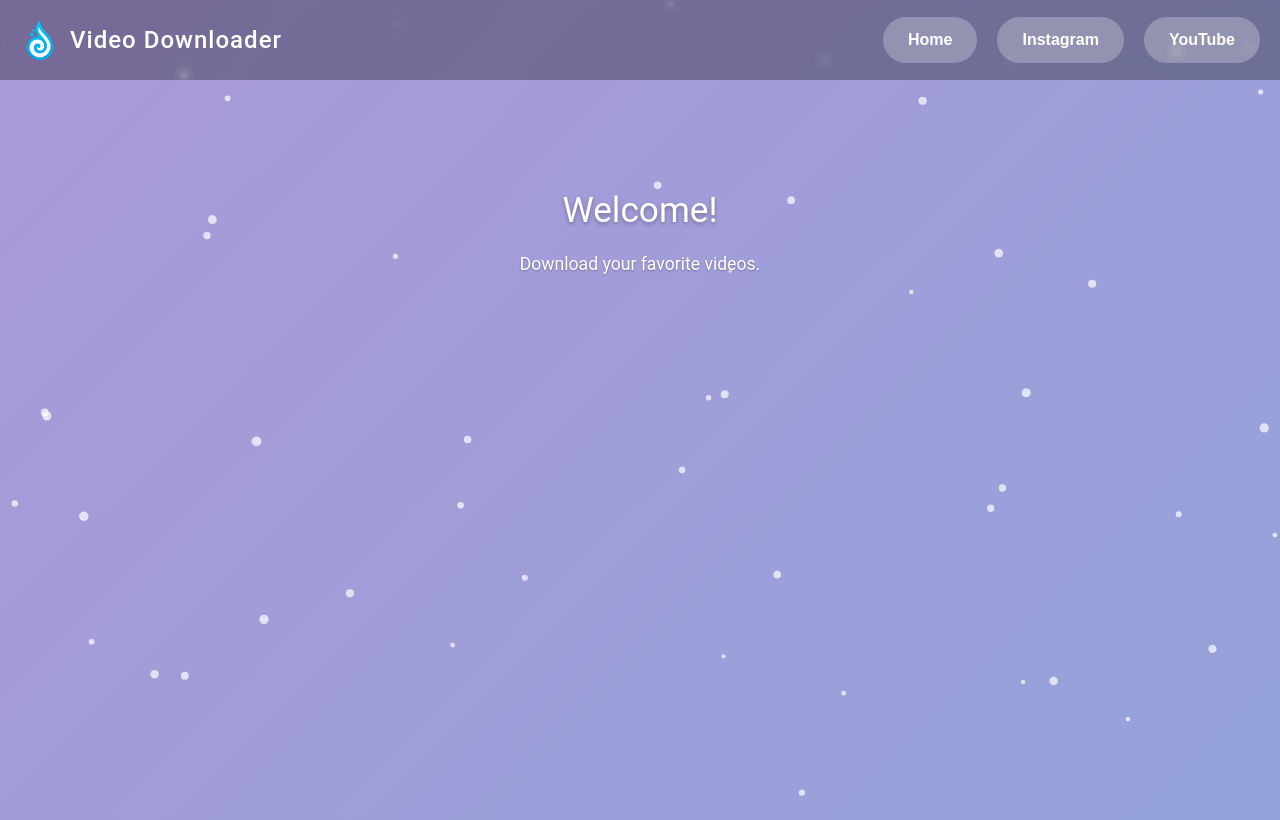
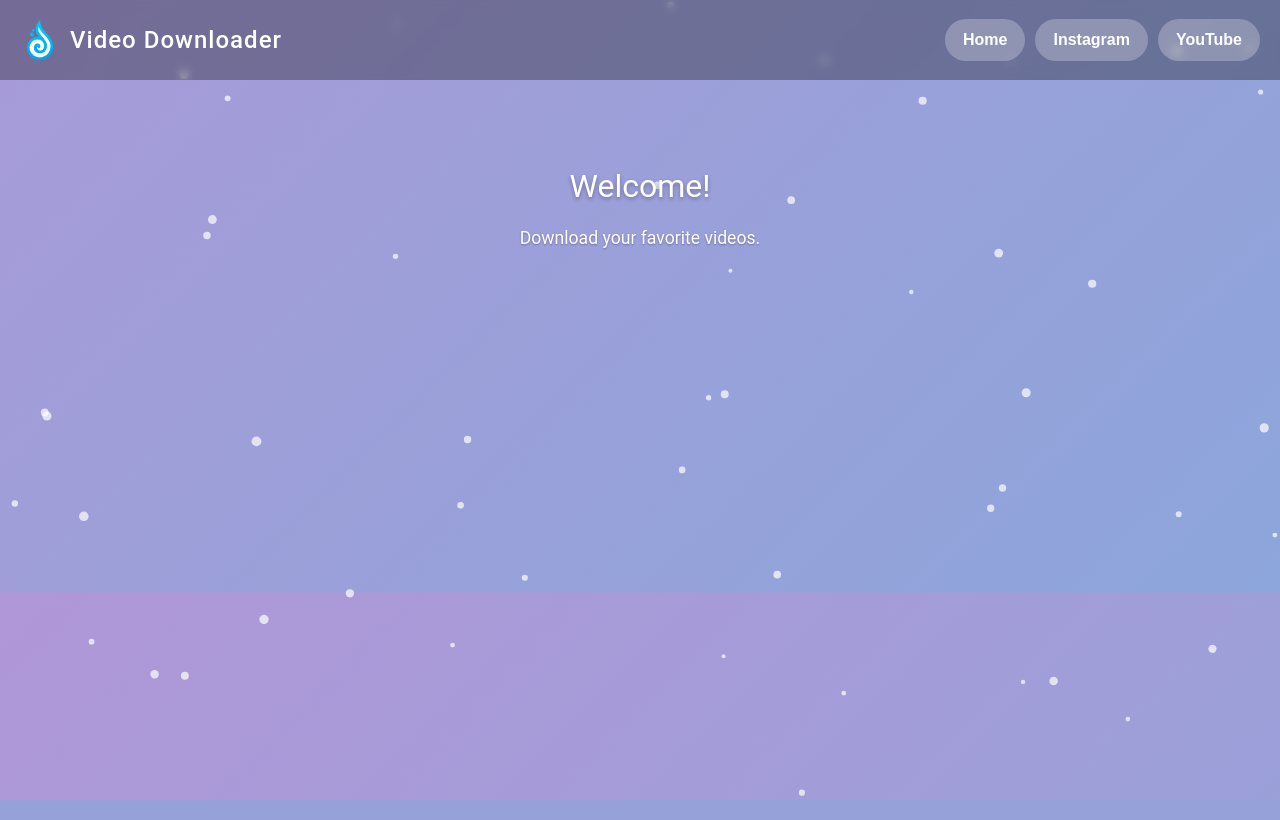
Before and after one commit to AmeenKhojah/VideoDownloader, a Flask app: page / in a window 1280 px wide. Run offline with Flask 2, Linux system fonts and the light colour scheme.

Commit message:
Update styles.css

```diff
--- a/static/styles.css
+++ b/static/styles.css
@@ -1,7 +1,19 @@
-body {
+/* RESET & BASE */
+html, body {
     margin: 0;
+    padding: 0;
+    box-sizing: border-box;
+    max-width: 100%;
+    overflow-x: hidden; /* Prevent horizontal scroll on mobile */
     font-family: 'Roboto', sans-serif;
     color: #fff;
+}
+
+*, *::before, *::after {
+    box-sizing: inherit;
+}
+
+body {
     overflow-y: auto;
     background: linear-gradient(135deg, #6C63FF, #B993D6, #8CA6DB);
     background-size: 400% 400%;
@@ -10,20 +22,24 @@ body {
 }
 
 @keyframes gradientBG {
-    0% {background-position: 0% 50%;}
-    50% {background-position:100% 70%;}
-    100% {background-position: 0% 70%;}
+    0%   { background-position: 0% 50%; }
+    50%  { background-position: 100% 70%; }
+    100% { background-position: 0% 70%; }
 }
 
+/* BACKGROUND CANVAS */
 #bgCanvas {
     position: fixed;
     top: 0; left: 0;
-    width: 100%; height: 100%;
+    width: 100%;
+    height: 100%;
     z-index: -1;
 }
 
+/* HEADER & NAV */
 header {
     display: flex;
+    flex-wrap: wrap; /* allow wrapping on small screens */
     justify-content: space-between;
     align-items: center;
     background: rgba(0,0,0,0.3);
@@ -47,12 +64,15 @@ header {
     font-size: 1.5em;
     font-weight: 500;
     letter-spacing: 1px;
+    white-space: nowrap; /* keep title in one line */
 }
 
 .nav-tabs {
     list-style: none;
     display: flex;
-    gap: 20px;
+    flex-wrap: wrap; /* wrap if not enough horizontal space */
+    justify-content: center;
+    gap: 10px;
     margin: 0;
     padding: 0;
 }
@@ -65,12 +85,13 @@ header {
     background: rgba(255,255,255,0.25);
     color: #fff;
     border: none;
-    padding: 14px 25px;
+    padding: 12px 18px;
     cursor: pointer;
     border-radius: 30px;
     font-weight: bold;
     transition: transform 0.3s, background 0.3s, box-shadow 0.3s;
     font-size: 1em;
+    white-space: nowrap;
 }
 
 .tab-btn:hover {
@@ -79,9 +100,9 @@ header {
     box-shadow: 0 5px 15px rgba(0,0,0,0.2);
 }
 
+/* SECTIONS */
 section {
-    padding: 80px 20px;
-    min-height: calc(100vh - 60px);
+    width: 100%;
     box-sizing: border-box;
     display: none;
     opacity: 0;
@@ -90,6 +111,7 @@ section {
     text-align: center;
     position: relative;
     z-index: 1;
+    padding: 60px 10px; /* reduce padding for mobile friendliness */
 }
 
 section.active {
@@ -98,14 +120,14 @@ section.active {
     transform: translateY(0);
 }
 
-.home-section h2 {
-    font-size: 2.2em;
+.home-section .home-content h2 {
+    font-size: 2.0em;
     margin-bottom: 20px;
     font-weight: 400;
     text-shadow: 0 2px 4px rgba(0,0,0,0.3);
 }
 
-.home-section p {
+.home-section .home-content p {
     font-size: 1.1em;
     max-width: 500px;
     margin: 0 auto;
```
Also changed, not shown: other parts of static/styles.css (+70 -43 lines).
